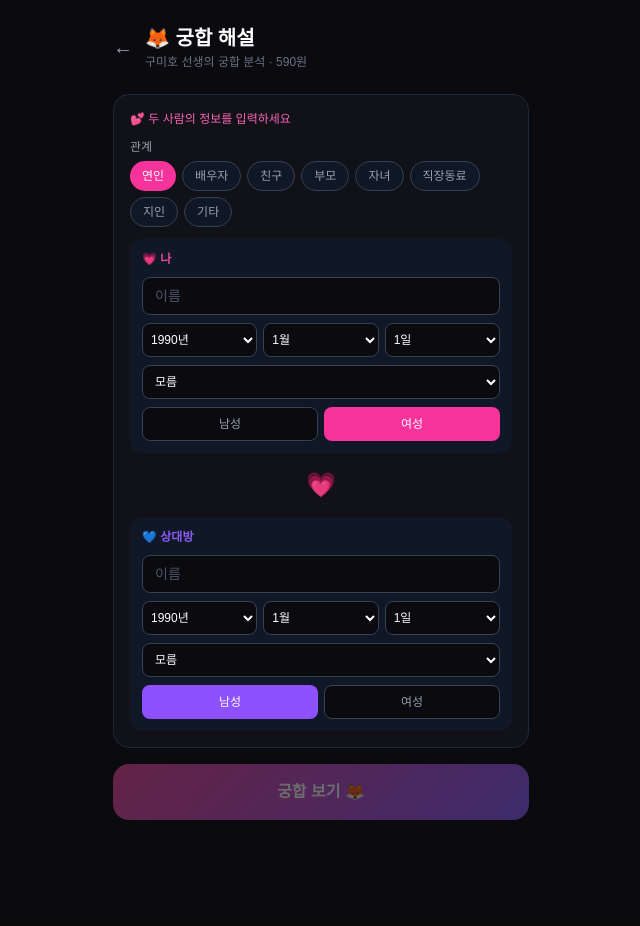
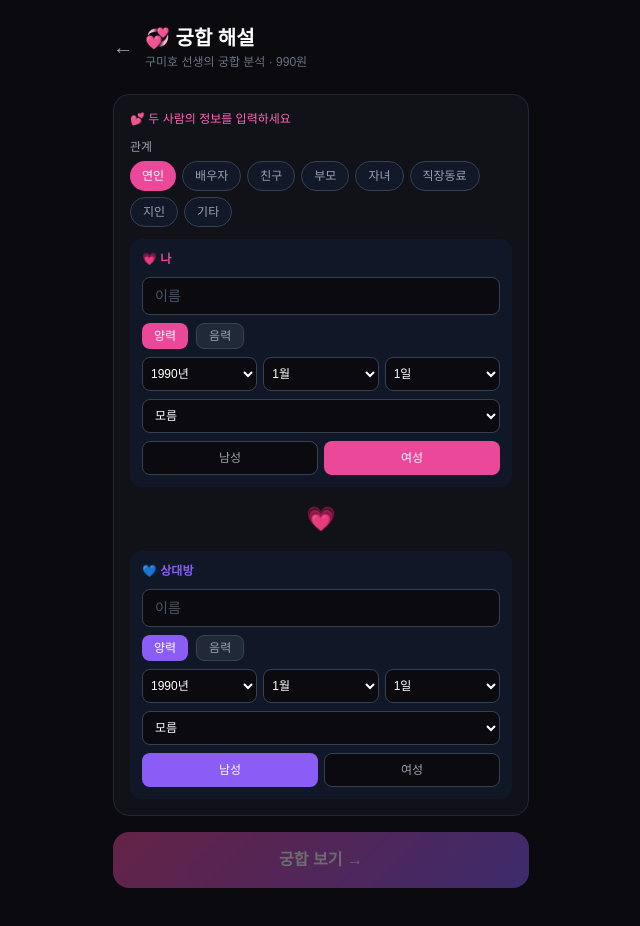
Before and after one commit to younglinam0222-rgb/sajuya, a Next.js app: page /gunghap in a window 1280 px wide. Shown: the top 926 px of the page, without its empty margins (319-959 px from the left). Built offline with nearby package versions, Linux system fonts and the light colour scheme.

Commit message:
Update page.tsx

```diff
--- a/app/gunghap/page.tsx
+++ b/app/gunghap/page.tsx
@@ -47,16 +47,17 @@ const SECTIONS = [
 ]
 
 function PersonForm({
-  label, prefix, form, onChange,
+  label, prefix, form, onChange, calType, onCalTypeChange,
 }: {
   label: string
   prefix: string
   form: Record<string, string>
   onChange: (key: string, val: string) => void
+  calType: 'solar' | 'lunar'
+  onCalTypeChange: (t: 'solar' | 'lunar') => void
 }) {
   const isPerson1 = label === '나'
-  const activeColor = isPerson1 ? 'bg-pink-500' : 'bg-violet-500'
-  const focusBorder = isPerson1 ? 'focus:border-pink-500' : 'focus:border-violet-500'
+  const activeColor = isPerson1 ? '#EC4899' : '#8B5CF6'
   const labelColor = isPerson1 ? '#EC4899' : '#8B5CF6'
 
   return (
@@ -65,13 +66,24 @@ function PersonForm({
         {isPerson1 ? '💗' : '💙'} {label}
       </p>
       <div className="space-y-2">
-        <input
-          type="text"
-          placeholder="이름"
+        <input type="text" placeholder="이름"
           value={form[`name${prefix}`] || ''}
           onChange={e => onChange(`name${prefix}`, e.target.value)}
-          className={`w-full bg-[#0a0a0f] border border-gray-700 rounded-lg px-3 py-2 text-sm text-white placeholder-gray-600 focus:outline-none ${focusBorder}`}
-        />
+          className="w-full bg-[#0a0a0f] border border-gray-700 rounded-lg px-3 py-2 text-sm text-white placeholder-gray-600 focus:outline-none" />
+
+        {/* 양력/음력 토글 */}
+        <div className="flex gap-2">
+          {(['solar', 'lunar'] as const).map(t => (
+            <button key={t} onClick={() => onCalTypeChange(t)}
+              className="px-3 py-1 rounded-lg text-xs font-medium transition-all"
+              style={calType === t
+                ? { background: activeColor, color: 'white' }
+                : { background: '#1F2937', color: '#9CA3AF', border: '1px solid #374151' }}>
+              {t === 'solar' ? '양력' : '음력'}
+            </button>
+          ))}
+        </div>
+
         <div className="grid grid-cols-3 gap-1.5">
           <select value={form[`year${prefix}`] || '1990'} onChange={e => onChange(`year${prefix}`, e.target.value)}
             className="bg-[#0a0a0f] border border-gray-700 rounded-lg px-1 py-2 text-xs text-white focus:outline-none">
@@ -93,9 +105,10 @@ function PersonForm({
         <div className="grid grid-cols-2 gap-1.5">
           {['male', 'female'].map(g => (
             <button key={g} onClick={() => onChange(`gender${prefix}`, g)}
-              className={`py-2 rounded-lg text-xs font-medium transition-all ${
-                form[`gender${prefix}`] === g ? `${activeColor} text-white` : 'bg-[#0a0a0f] text-gray-400 border border-gray-700'
-              }`}>
+              className="py-2 rounded-lg text-xs font-medium transition-all"
+              style={form[`gender${prefix}`] === g
+                ? { background: activeColor, color: 'white' }
+                : { background: '#0a0a0f', color: '#9CA3AF', border: '1px solid #374151' }}>
               {g === 'male' ? '남성' : '여성'}
             </button>
           ))}
@@ -108,6 +121,8 @@ function PersonForm({
 export default function GunghapPage() {
   const [stage, setStage] = useState<Stage>('input')
   const [result, setResult] = useState<Partial<GunghapResult>>({})
+  const [calType1, setCalType1] = useState<'solar' | 'lunar'>('solar')
+  const [calType2, setCalType2] = useState<'solar' | 'lunar'>('solar')
   const [form, setForm] = useState<Record<string, string>>({
     name1: '', year1: '1990', month1: '1', day1: '1', hour1: '', gender1: 'female',
     name2: '', year2: '1990', month2: '1', day2: '1', hour2: '', gender2: 'male',
@@ -125,7 +140,7 @@ export default function GunghapPage() {
       const res = await fetch('/api/gunghap', {
         method: 'POST',
         headers: { 'Content-Type': 'application/json' },
-        body: JSON.stringify(form),
+        body: JSON.stringify({ ...form, calType1, calType2 }),
       })
       if (!res.body) return
 
@@ -166,7 +181,9 @@ export default function GunghapPage() {
   if (stage === 'loading') {
     return (
       <div className="min-h-screen bg-[#0a0a0f] flex flex-col items-center justify-center text-white px-4">
-        <div className="text-5xl mb-4 animate-pulse">🦊</div>
+        <div className="w-20 h-20 rounded-full overflow-hidden mb-4 border-2 border-pink-500">
+          <img src="/characters/gumiho.png" alt="구미호" className="w-full h-full object-cover object-top" />
+        </div>
         <p className="text-lg font-bold mb-2">{form.name1}님과 {form.name2}님의 궁합 분석 중...</p>
         <p className="text-gray-400 text-sm mb-8">구미호 선생이 두 사람의 인연을 살펴보고 있어요</p>
         <div className="w-64 h-1.5 bg-gray-800 rounded-full overflow-hidden">
@@ -234,25 +251,23 @@ export default function GunghapPage() {
         <div className="flex items-center gap-3 mb-6">
           <Link href="/" className="text-gray-400 text-xl">←</Link>
           <div>
-            <h1 className="text-xl font-bold">🦊 궁합 해설</h1>
-            <p className="text-gray-500 text-xs mt-0.5">구미호 선생의 궁합 분석 · 590원</p>
+            <h1 className="text-xl font-bold">💞 궁합 해설</h1>
+            <p className="text-gray-500 text-xs mt-0.5">구미호 선생의 궁합 분석 · 990원</p>
           </div>
         </div>
 
         <div className="bg-[#111118] rounded-2xl p-4 mb-4 border border-gray-800">
           <p className="text-xs text-pink-400 mb-3 font-medium">💕 두 사람의 정보를 입력하세요</p>
 
-          {/* 관계 선택 */}
           <div className="mb-3">
             <label className="text-xs text-gray-400 mb-1.5 block">관계</label>
             <div className="flex flex-wrap gap-1.5">
               {RELATIONSHIPS.map(r => (
                 <button key={r} onClick={() => handleChange('relationship', r)}
-                  className={`px-3 py-1.5 rounded-full text-xs font-medium transition-all ${
-                    form.relationship === r
-                      ? 'bg-pink-500 text-white'
-                      : 'bg-gray-900 text-gray-400 border border-gray-700'
-                  }`}>
+                  className="px-3 py-1.5 rounded-full text-xs font-medium transition-all"
+                  style={form.relationship === r
+                    ? { background: '#EC4899', color: 'white' }
+                    : { background: '#111827', color: '#9CA3AF', border: '1px solid #374151' }}>
                   {r}
                 </button>
               ))}
@@ -260,20 +275,20 @@ export default function GunghapPage() {
           </div>
 
           <div className="space-y-3">
-            <PersonForm label="나" prefix="1" form={form} onChange={handleChange} />
+            <PersonForm label="나" prefix="1" form={form} onChange={handleChange}
+              calType={calType1} onCalTypeChange={setCalType1} />
             <div className="flex items-center justify-center py-1">
               <span className="text-2xl">💗</span>
             </div>
-            <PersonForm label="상대방" prefix="2" form={form} onChange={handleChange} />
+            <PersonForm label="상대방" prefix="2" form={form} onChange={handleChange}
+              calType={calType2} onCalTypeChange={setCalType2} />
           </div>
         </div>
 
-        <button
-          onClick={handleSubmit}
-          disabled={!form.name1 || !form.name2}
+        <button onClick={handleSubmit} disabled={!form.name1 || !form.name2}
           className="w-full py-4 rounded-2xl font-bold text-base disabled:opacity-40 disabled:cursor-not-allowed text-white"
           style={{ background: 'linear-gradient(135deg, #EC4899, #8B5CF6)' }}>
-          궁합 보기 🦊
+          궁합 보기 →
         </button>
       </div>
     </div>
```
